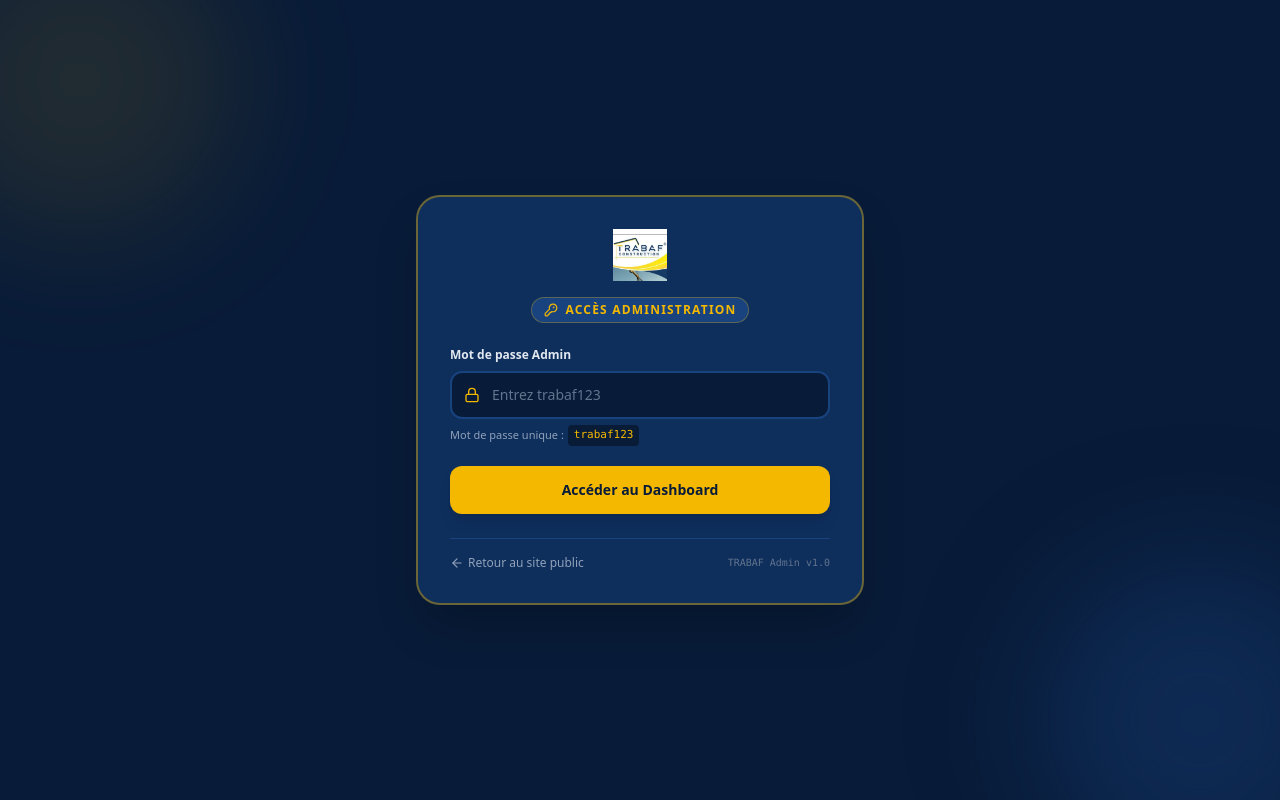
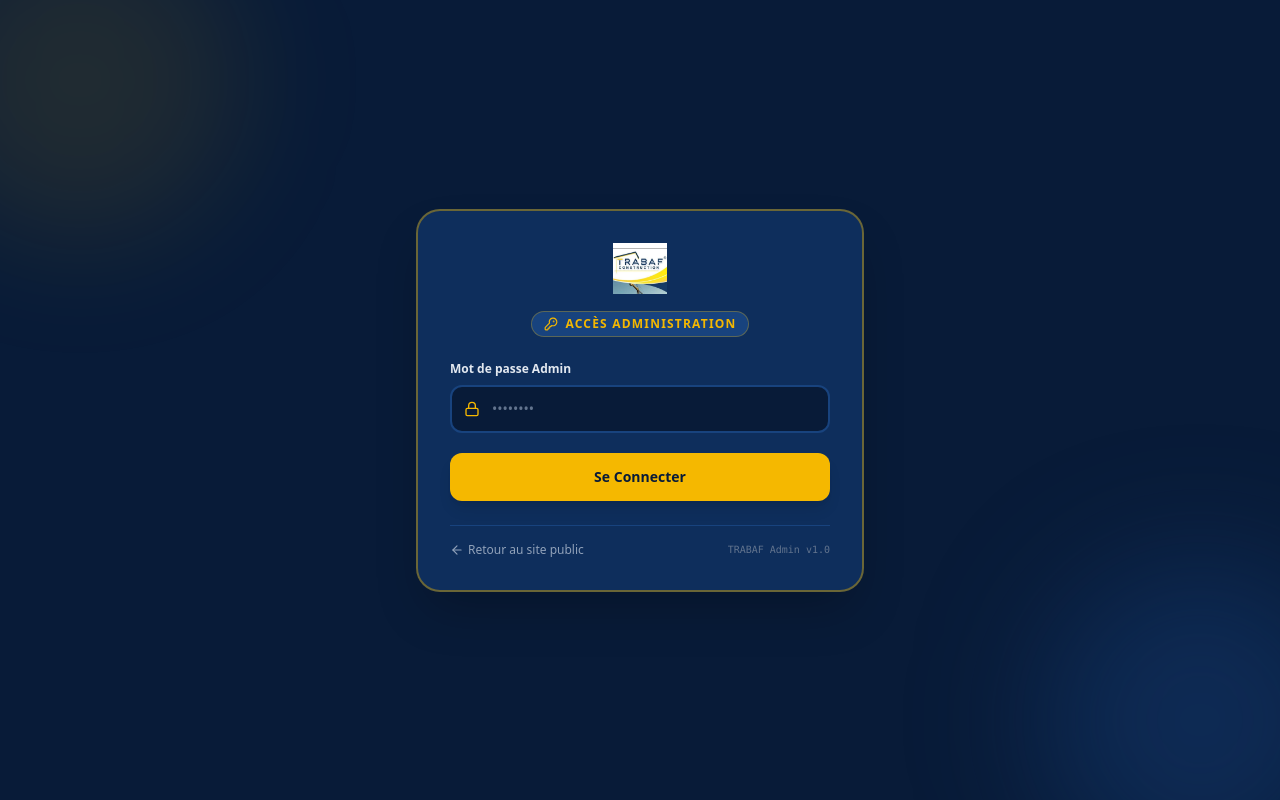
Before and after one commit to amineboukraim/trabaf-construction-tunisie, a Next.js app: page /trabaf-construction-tunisie/admin/login in a window 1280 px wide. Built offline with nearby package versions, Linux system fonts and the light colour scheme.

Commit message:
remove_password_hint_and_clean_input

```diff
--- a/app/admin/login/page.tsx
+++ b/app/admin/login/page.tsx
@@ -19,12 +19,12 @@
     setErrorMsg(null);
 
     setTimeout(() => {
-      // Check password (trabaf123)
+      // Check secret password
       if (password.trim() === 'trabaf123') {
         DataService.setAdminLoggedIn(true);
         router.push('/admin/dashboard');
       } else {
-        setErrorMsg('Mot de passe incorrect. Le mot de passe requis est : trabaf123');
+        setErrorMsg('Mot de passe incorrect.');
         setIsSubmitting(false);
       }
     }, 400);
@@ -63,17 +63,13 @@
               <Lock className="w-4 h-4 text-[#F5B800] absolute left-3.5 top-1/2 -translate-y-1/2" />
               <input
                 type="password"
-                placeholder="Entrez trabaf123"
+                placeholder="••••••••"
                 value={password}
                 onChange={(e) => setPassword(e.target.value)}
                 required
                 className="w-full bg-[#081B38] border-2 border-[#18437E] focus:border-[#F5B800] rounded-xl pl-10 pr-4 py-3 text-sm text-white placeholder-slate-500 focus:outline-none transition-colors"
               />
             </div>
-            <p className="text-[11px] text-slate-400 mt-1.5 flex items-center gap-1">
-              <span>Mot de passe unique :</span>
-              <code className="text-[#F5B800] font-mono bg-black/40 px-1.5 py-0.5 rounded">trabaf123</code>
-            </p>
           </div>
 
           {/* Submit */}
@@ -88,7 +84,7 @@
                 <span>Vérification...</span>
               </>
             ) : (
-              <span>Accéder au Dashboard</span>
+              <span>Se Connecter</span>
             )}
           </button>
         </form>
```
